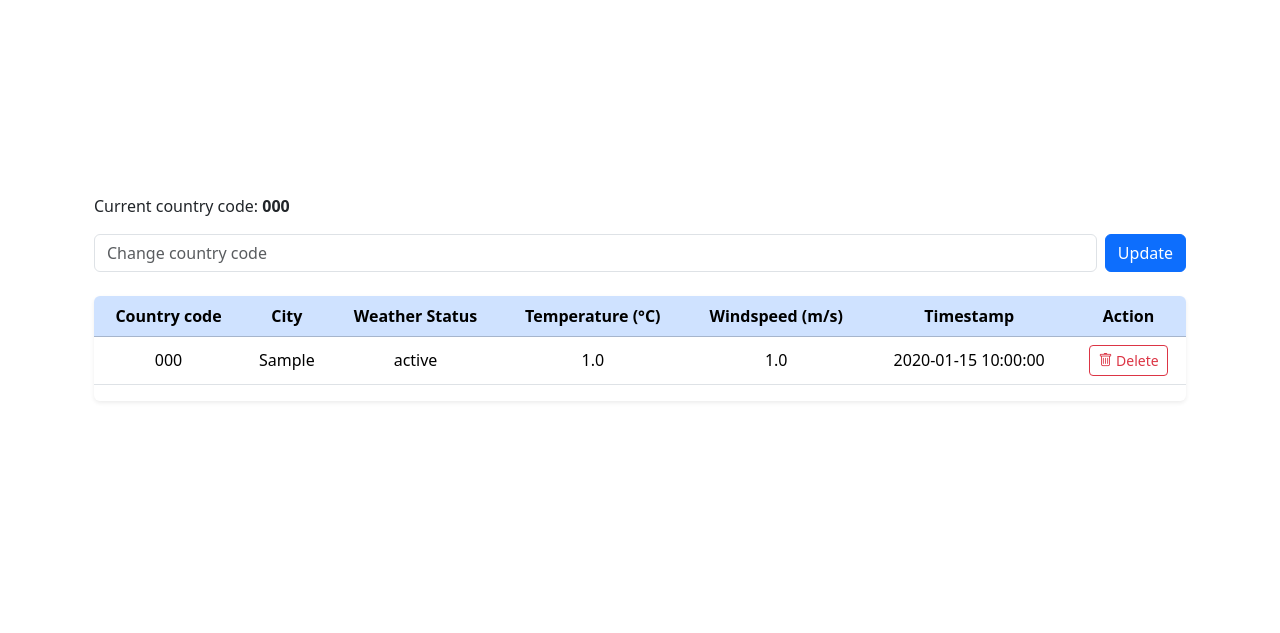
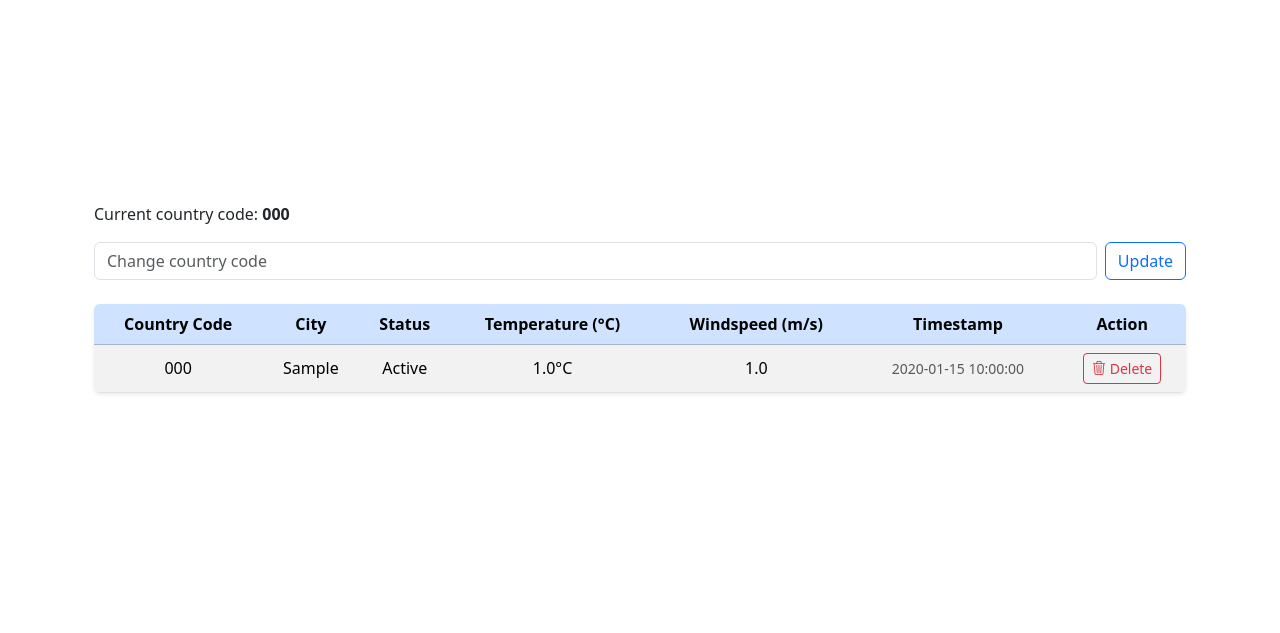
Before and after one commit to Raihan-Naieem/weather_app, a Flask app: page / in a window 1280 px wide. Shown: the part 147-780 px from the top of the page. Run offline with Flask 3, Linux system fonts and the light colour scheme; the visitor is signed in with stand-in values (Sample User, id 1); tables that the repository leaves empty hold one stand-in row (values such as "Sample post"); parts of the project's set-up code (start-up, migrations or seed data) failed here and were passed over.

Commit message:
2nd step

```diff
--- a/app/dashboard/routes.py
+++ b/app/dashboard/routes.py
@@ -10,7 +10,6 @@ dashboard = Blueprint("dashboard", __name__)
 @login_required
 def index():
     # TODO:
-    # will show country code and a option to change them
     # will show added city with pagination and can delete
     # some basic data manipulation (ex highest temp, avg temp etc)
 
@@ -27,9 +26,9 @@ def index():
             FROM weather_data
             WHERE user_id = ?
             ''', session["user_id"]) or []
-        if not weather_data_set:
-            flash("No weather data found! Please search and add a city first.", "warning")
-            return redirect(url_for('weather.search_city_info'))
+        # if not weather_data_set:
+            # flash("No weather data found! Please search and add a city first.", "warning")
+            # return redirect(url_for('weather.search_city_info'))
 
         rows: list[dict] = SQL("SELECT country_code FROM users WHERE id = ?", session["user_id"]) or []
         current_country_code: str = rows[0]["country_code"].capitalize()
--- a/app/templates/dashboard/index.html
+++ b/app/templates/dashboard/index.html
@@ -13,27 +13,31 @@ Home
     <form class="d-flex align-items-center gap-2 mb-4"
           action="{{ url_for('dashboard.update_country_code') }}"
           method="post">
-      <input type="text"
+      <input
+				type="text"
         class="form-control"
         name="country_code"
         placeholder="Change country code"
-             list="country-codes">
+        list="country-codes"
+				autocomplete="off">
       <datalist id="country-codes">
         {% for code in available_codes %}
           <option value="{{ code }}"></option>
         {% endfor %}
       </datalist>
-      <button type="submit" class="btn btn-primary">Update</button>
+      <button type="submit" class="btn btn-outline-primary">Update</button>
     </form>
 
     <!-- Weather Data Table -->
     <div class="table-responsive shadow-sm rounded">
-      <table class="table table-hover align-middle text-center">
+		{% if weather_data_set %}
+			<div class="table-responsive">
+				<table class="table table-striped table-hover align-middle text-center mb-0">
 					<thead class="table-primary">
 						<tr>
-            <th>Country code</th>
+							<th>Country Code</th>
 							<th>City</th>
-            <th>Weather Status</th>
+							<th>Status</th>
 							<th>Temperature (°C)</th>
 							<th>Windspeed (m/s)</th>
 							<th>Timestamp</th>
@@ -44,17 +48,16 @@ Home
 						{% for weather_data in weather_data_set %}
 						<tr>
 							<td>{{ weather_data.country_code }}</td>
-            <td>{{ weather_data.city }}</td>
-            <td>{{ weather_data.status }}</td>
-            <td>{{ weather_data.temperature }}</td>
+							<td class="fw-medium">{{ weather_data.city }}</td>
+							<td>{{ weather_data.status|title }}</td>
+							<td>{{ weather_data.temperature }}°C</td>
 							<td>{{ weather_data.windspeed }}</td>
-            <td>{{ weather_data.timestamp }}</td>
+							<td class="text-muted small">{{ weather_data.timestamp }}</td>
 							<td>
 								<form action="{{ url_for('dashboard.delete_row', id=weather_data.id) }}"
-                    method="post"
-                    class="d-inline">
+											method="post" class="d-inline">
 									<button type="submit" class="btn btn-outline-danger btn-sm">
-                  <i class="bi bi-trash"></i> Delete
+										<i class="bi bi-trash3"></i> Delete
 									</button>
 								</form>
 							</td>
@@ -63,6 +66,18 @@ Home
 					</tbody>
 				</table>
 			</div>
+			{% else %}
+			<div class="card-body text-center py-5">
+				<i class="bi bi-cloud-sun display-6 text-secondary mb-3"></i>
+				<h5 class="fw-semibold">No Weather Data Yet</h5>
+				<p class="text-muted">Search and add a city to see its weather details here.</p>
+			<a href="{{ url_for('weather.search_city_info') }}" class="btn btn-outline-primary">
+				<i class="bi bi-search"></i> Search City
+			</a>
+			</div>
+		{% endif %}
+
+</div>
   </div>
 </div>
 {% endblock %}
--- a/app/util.py
+++ b/app/util.py
@@ -39,7 +39,7 @@ def get_country_codes() -> list[str]:
 
 def get_country_dict() -> dict[str, str]:
     """
-    Returns a dict: Keys -> country name, values -> Full ISO country code
+    Returns a dict: Keys -> country name, values -> ISO country code
     """
     return country_list
 
```
Also changed, not shown: app/templates/auth/register.html (+25 -6 lines), app/templates/weather/search_city_info.html (+11 -3 lines), app/templates/weather/show_city_info.html (+18 -40 lines), app/weather/routes.py (+5 -4 lines). Lines whose indentation alone changed are shown as unchanged.
